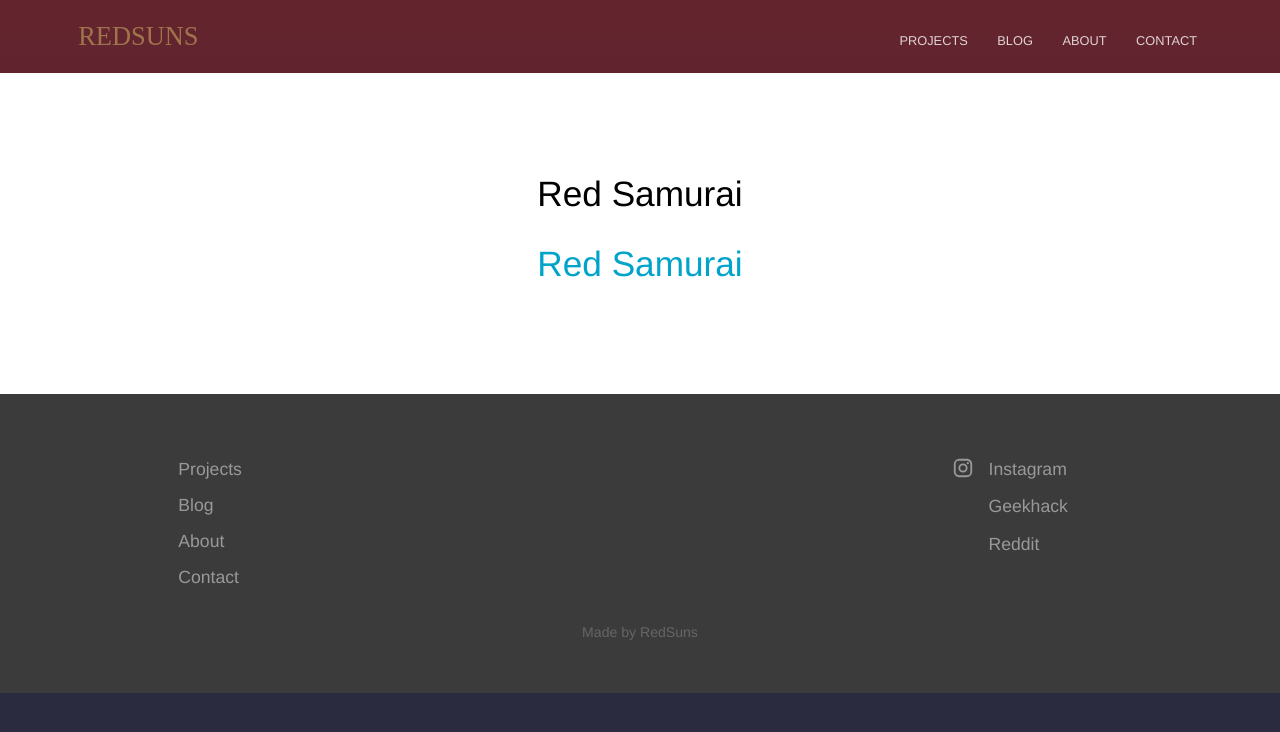
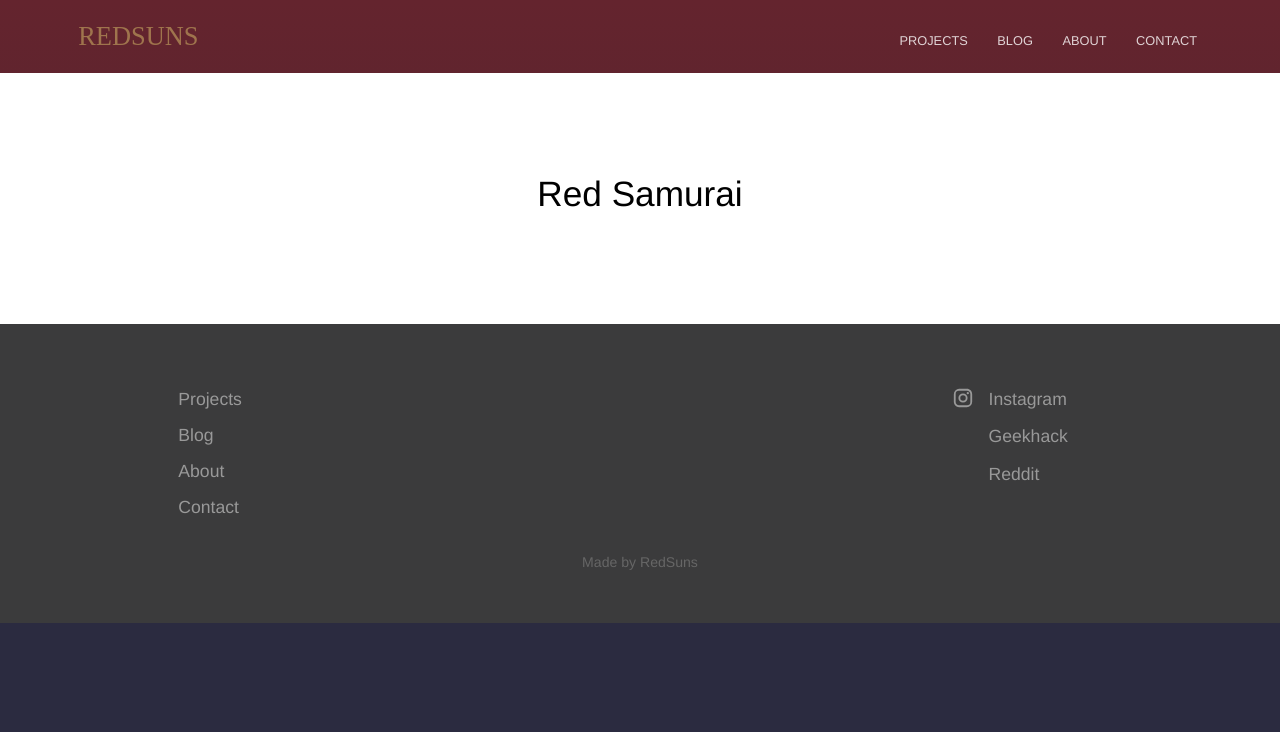
Before and after one commit to RedSunsRMK/redsunsrmk.github.io, a Jekyll site: the page built from _projects/red_samurai.html, in a window 1280 px wide. Shown: the top 732 px of the page. Built offline with Jekyll 4.4.1, drawn with Linux system fonts in a browser that asks for light colours.

Commit message:
Update red_samurai.html

```diff
--- a/_projects/red_samurai.html
+++ b/_projects/red_samurai.html
@@ -1,8 +1,3 @@
 ---
 title: Red Samurai
 ---
-{% for project in site.projects %}
-  <div class="project">
-    <h2><a href="{{ project.url }}">{{ project.title }}</a></h2>
-  </div>
-{% endfor %}
```
